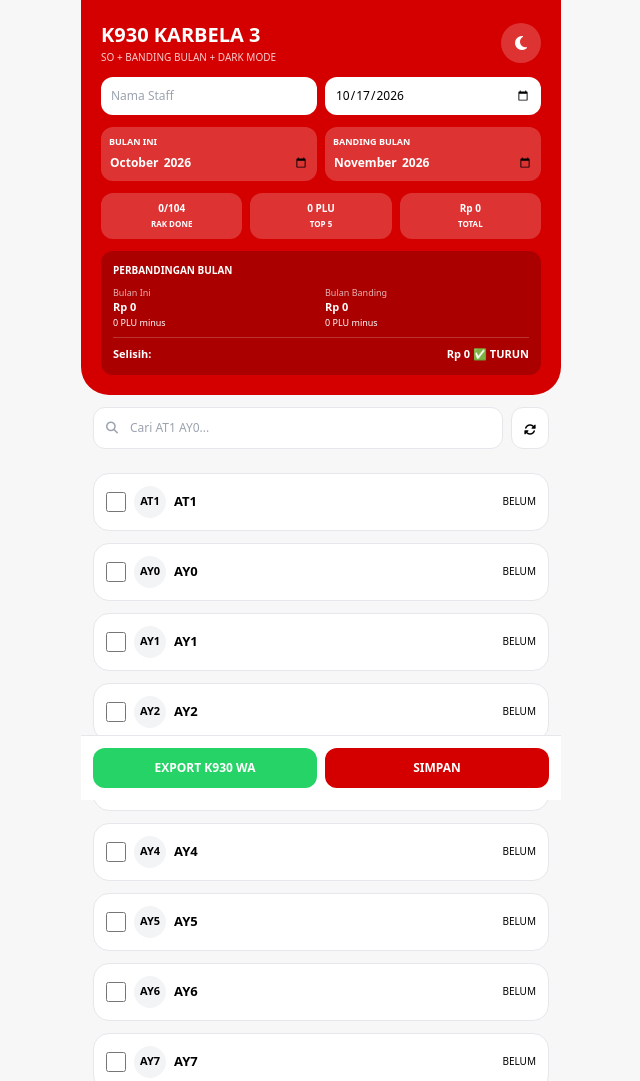
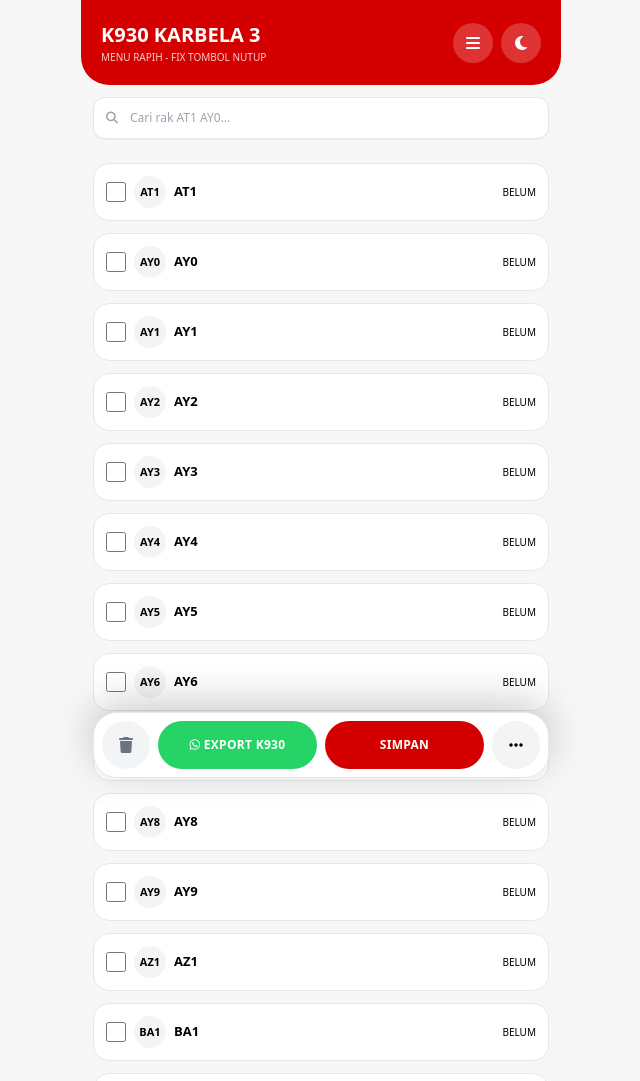
Before and after one commit to supriatna02030-blip/monitoring_so_karbela3, a plain HTML site: page index.html in a window 1280 px wide. Shown: the top 1081 px of the page, without its empty margins (319-959 px from the left). Drawn offline with nearby package versions, Linux system fonts and the light colour scheme.

Commit message:
Update index.html

```diff
--- a/index.html
+++ b/index.html
@@ -3,118 +3,88 @@
 <head>
 <meta charset="UTF-8">
 <meta name="viewport" content="width=device-width, initial-scale=1.0">
-<title>K930 KARBELA 3 - DARK + BANDING BULAN</title>
+<title>K930 KARBELA 3 - MENU RAPIH</title>
 <script src="https://cdn.tailwindcss.com"></script>
 <link rel="stylesheet" href="https://cdnjs.cloudflare.com/ajax/libs/font-awesome/6.4.0/css/all.min.css">
 <script>tailwind.config={darkMode:'class'}</script>
-<style>
-.dark body{background:#0F0F0F}
-</style>
 </head>
-<body class="max-w-[480px] mx-auto bg-[#F7F7F7] dark:bg-[#121212] min-h-screen pb-40 transition-all">
-<div class="bg-[#D40000] text-white p-5 rounded-b-[28px] sticky top-0 z-50">
+<body class="max-w-[480px] mx-auto bg-[#F7F7F7] dark:bg-[#121212] min-h-screen transition-all">
+<div class="bg-[#D40000] text-white p-5 rounded-b-[28px] sticky top-0 z-40">
 <div class="flex justify-between items-center">
-<div>
-<h1 class="font-black text-[20px]">K930 KARBELA 3</h1>
-<p class="text-[10px] opacity-80">SO + BANDING BULAN + DARK MODE</p>
+<div><h1 class="font-black text-[20px]">K930 KARBELA 3</h1><p class="text-[10px] opacity-80">MENU RAPIH - FIX TOMBOL NUTUP</p></div>
+<div class="flex gap-2">
+<button onclick="toggleMenu()" class="bg-white/20 w-10 h-10 rounded-full"><i class="fa-solid fa-bars"></i></button>
+<button onclick="toggleDark()" class="bg-white/20 w-10 h-10 rounded-full"><i id="darkIcon" class="fa-solid fa-moon"></i></button>
 </div>
-<button onclick="toggleDark()" id="darkBtn" class="bg-white/20 w-10 h-10 rounded-full"><i class="fa-solid fa-moon"></i></button>
 </div>
-
-<div class="grid grid-cols-2 gap-2 mt-3">
+<div id="topMenu" class="hidden mt-4 bg-black/20 rounded-2xl p-3 space-y-2">
+<div class="grid grid-cols-2 gap-2">
 <input id="nama" placeholder="Nama Staff" class="rounded-xl p-2.5 text-black text-xs outline-none">
 <input id="tanggal" type="date" class="rounded-xl p-2.5 text-black text-xs">
 </div>
-
-<!-- PILIH BULAN -->
-<div class="grid grid-cols-2 gap-2 mt-3">
-<div class="bg-white/20 rounded-xl p-2">
-<p class="text-[9px] font-bold">BULAN INI</p>
-<input id="bulanSekarang" type="month" onchange="gantiBulan()" class="w-full bg-transparent text-xs font-bold outline-none">
+<div class="grid grid-cols-2 gap-2">
+<div class="bg-white/20 rounded-xl p-2"><p class="text-[8px] font-bold">BULAN INI</p><input id="bulanSekarang" type="month" onchange="gantiBulan()" class="w-full bg-transparent text-xs font-bold outline-none"></div>
+<div class="bg-white/20 rounded-xl p-2"><p class="text-[8px] font-bold">BANDING BULAN</p><input id="bulanBanding" type="month" onchange="updateBanding()" class="w-full bg-transparent text-xs font-bold outline-none"></div>
 </div>
-<div class="bg-white/20 rounded-xl p-2">
-<p class="text-[9px] font-bold">BANDING BULAN</p>
-<input id="bulanBanding" type="month" onchange="updateBanding()" class="w-full bg-transparent text-xs font-bold outline-none">
-</div>
-</div>
-
-<div class="mt-3 grid grid-cols-3 gap-2 text-[10px] font-bold text-center">
+<div class="grid grid-cols-3 gap-2 text-[10px] font-bold text-center">
 <div class="bg-white/20 rounded-xl p-2"><p id="done">0/115</p><span class="text-[8px]">RAK DONE</span></div>
 <div class="bg-white/20 rounded-xl p-2"><p id="top5">0 PLU</p><span class="text-[8px]">TOP 5</span></div>
 <div class="bg-white/20 rounded-xl p-2"><p id="totalMinus">Rp 0</p><span class="text-[8px]">TOTAL</span></div>
 </div>
-
-<!-- PANEL BANDING -->
-<div id="panelBanding" class="mt-3 bg-black/20 rounded-xl p-3 hidden">
-<p class="text-[10px] font-black">PERBANDINGAN BULAN</p>
-<div class="grid grid-cols-2 gap-2 mt-2 text-[11px]">
-<div><p class="text-[9px] opacity-70">Bulan Ini</p><p id="b1Total" class="font-bold">Rp 0</p><p id="b1Plu" class="text-[9px]">0 PLU</p></div>
-<div><p class="text-[9px] opacity-70">Bulan Banding</p><p id="b2Total" class="font-bold">Rp 0</p><p id="b2Plu" class="text-[9px]">0 PLU</p></div>
-</div>
-<div class="mt-2 pt-2 border-t border-white/20 flex justify-between text-[11px] font-black">
-<span>Selisih:</span><span id="selisihBanding">Rp 0</span>
-</div>
+<div id="panelBanding" class="bg-black/20 rounded-xl p-3 hidden text-[11px]"><p class="font-black text-[10px]">PERBANDINGAN BULAN</p><div class="flex justify-between mt-1"><span>Bulan Ini: <b id="b1Total">Rp 0</b></span><span>Banding: <b id="b2Total">Rp 0</b></span></div><div class="flex justify-between mt-1 font-black border-t border-white/20 pt-1"><span>Selisih:</span><span id="selisihBanding">Rp 0</span></div></div>
 </div>
 </div>
 
-<div class="p-3 flex gap-2">
-<div class="flex-1 bg-white dark:bg-zinc-800 border dark:border-zinc-700 rounded-xl flex items-center px-3"><i class="fa-solid fa-search text-xs text-gray-400"></i><input id="search" oninput="render()" placeholder="Cari AT1 AY0..." class="bg-transparent w-full p-3 outline-none text-xs dark:text-white"></div>
-<button onclick="render()" class="bg-white dark:bg-zinc-800 border px-3 rounded-xl"><i class="fa-solid fa-rotate text-xs"></i></button>
+<div class="p-3"><div class="bg-white dark:bg-zinc-800 border dark:border-zinc-700 rounded-xl flex items-center px-3 shadow-sm"><i class="fa-solid fa-search text-xs text-gray-400"></i><input id="search" oninput="render()" placeholder="Cari rak AT1 AY0..." class="bg-transparent w-full p-3 outline-none text-xs dark:text-white"></div></div>
+
+<!-- LIST RAK, KASIH JARAK BAWAH 150PX BIAR GAK KETUTUP -->
+<div id="list" class="p-3 space-y-3 pb-[160px]"></div>
+
+<!-- MENU BAWAH RAPIH, GAK NUTUPIN LIST -->
+<div class="fixed bottom-0 left-1/2 -translate-x-1/2 w-full max-w-[480px] p-3 z-50 pointer-events-none">
+<div class="bg-white dark:bg-zinc-900 border dark:border-zinc-800 rounded-[24px] shadow-[0_-10px_40px_rgba(0,0,0,0.2)] p-2 flex gap-2 pointer-events-auto">
+<button onclick="resetAll()" class="w-12 h-12 bg-gray-100 dark:bg-zinc-800 rounded-full flex items-center justify-center"><i class="fa-solid fa-trash text-gray-500"></i></button>
+<button onclick="exportWA()" class="flex-1 bg-[#25D366] text-white py-3 rounded-full font-black text-xs tracking-wide"><i class="fa-brands fa-whatsapp"></i> EXPORT K930</button>
+<button onclick="save()" class="flex-1 bg-[#D40000] text-white py-3 rounded-full font-black text-xs tracking-wide">SIMPAN</button>
+<button onclick="toggleMenu()" class="w-12 h-12 bg-gray-100 dark:bg-zinc-800 rounded-full flex items-center justify-center"><i class="fa-solid fa-ellipsis"></i></button>
 </div>
-
-<div id="list" class="p-3 space-y-3"></div>
-
-<div class="fixed bottom-0 left-1/2 -translate-x-1/2 w-full max-w-[480px] bg-white dark:bg-zinc-900 border-t dark:border-zinc-800 p-3 flex gap-2 z-50">
-<button onclick="exportWA()" class="flex-1 bg-[#25D366] text-white py-3 rounded-xl font-bold text-xs">EXPORT K930 WA</button>
-<button onclick="save()" class="flex-1 bg-[#D40000] text-white py-3 rounded-xl font-bold text-xs">SIMPAN</button>
+<div class="h-[10px]"></div>
 </div>
 
 <script>
 const ITEMS = ["AT1","AY0","AY1","AY2","AY3","AY4","AY5","AY6","AY7","AY8","AY9","AZ1","BA1","BA2","CB1","CF1","CH1","CR1","CR2","CR3","CR4","CX1","CX2","DB1","DD1","DJ1","DJ2","DJ3","DJ4","DJ5","DJ6","EB1","EC1","ED1","EE1","EF1","EJ1","EP1","EP2","EP3","EP4","EP5","FP1","FP2","FP3","FP4","FP5","FP6","FP7","FP8","HB1","HB2","HB3","HB4","HB5","HB6","HB7","HC1","HD1","HG1","HH1","HI1","HM1","HN1","HO1","HS1","HT1","JA1","JC1","KI1","KJ1","KL1","KO1","KS1","MC1","MD1","ME1","MI1","MI2","MI3","NA1","NF1","NP1","OA1","OB1","OB2","OC1","Q31","Q32","Q41","Q51","Q52","Q53","Q54","Q55","QA1","S11","S12","S13","S14","S15","S16","S17","S18"];
+let bulanAktif = new Date().toISOString().slice(0,7);
+let dataAll = JSON.parse(localStorage.getItem('K930_KARBELA3_ALL') || '{}');
 
-let bulanAktif = new Date().toISOString().slice(0,7);
-let dataAll = JSON.parse(localStorage.getItem('K930_KARBELA3_ALL') || '{}'); // {2026-10:{code:{...}}, 2026-11:{...}}
-
-function getDataBulan(bulan){ if(!dataAll[bulan]) dataAll[bulan]={}; return dataAll[bulan]; }
+function getDataBulan(b){ if(!dataAll[b]) dataAll[b]={}; return dataAll[b]; }
 function getDataAktif(){ return getDataBulan(bulanAktif); }
-
-function gantiBulan(){
- bulanAktif = document.getElementById('bulanSekarang').value || new Date().toISOString().slice(0,7);
- render(); updateBanding();
-}
+function gantiBulan(){ bulanAktif=document.getElementById('bulanSekarang').value||bulanAktif; render(); }
+function toggleMenu(){ document.getElementById('topMenu').classList.toggle('hidden'); }
 function toggleDark(){
  document.documentElement.classList.toggle('dark');
- localStorage.setItem('K930_DARK', document.documentElement.classList.contains('dark'));
- document.getElementById('darkBtn').innerHTML = document.documentElement.classList.contains('dark') ? '<i class="fa-solid fa-sun"></i>' : '<i class="fa-solid fa-moon"></i>';
+ const isDark=document.documentElement.classList.contains('dark');
+ localStorage.setItem('K930_DARK', isDark);
+ document.getElementById('darkIcon').className = isDark ? 'fa-solid fa-sun' : 'fa-solid fa-moon';
 }
-
 function render(){
- const q = document.getElementById('search').value.toLowerCase();
- const list = document.getElementById('list'); list.innerHTML='';
- const data = getDataAktif();
+ const q=document.getElementById('search').value.toLowerCase();
+ const list=document.getElementById('list'); list.innerHTML='';
+ const data=getDataAktif();
  ITEMS.filter(c=>c.toLowerCase().includes(q)).forEach(code=>{
-  const d = data[code] || {checked:false, rak:'', nominal:'', items:[]};
-  let htmlItems = '';
+  const d=data[code]||{checked:false,rak:'',nominal:'',items:[]};
+  let htmlItems='';
   if(d.checked){
-   htmlItems = `<div class="p-2 bg-red-50 dark:bg-red-900/20 space-y-2 rounded-b-xl">`;
+   htmlItems=`<div class="p-2 bg-red-50 dark:bg-red-900/10 space-y-2">`;
    (d.items||[]).forEach((it,i)=>{
     htmlItems+=`<div class="bg-white dark:bg-zinc-800 border dark:border-zinc-700 rounded-xl p-2 space-y-1">
-      <div class="grid grid-cols-12 gap-1">
-        <input value="${it.plu||''}" oninput="uItem('${code}',${i},'plu',this.value)" placeholder="PLU" class="col-span-3 border rounded p-2 text-[12px] outline-none dark:bg-zinc-900 dark:text-white">
-        <input value="${it.nama||''}" oninput="uItem('${code}',${i},'nama',this.value)" placeholder="Nama Barang" class="col-span-7 border rounded p-2 text-[12px] outline-none dark:bg-zinc-900 dark:text-white">
-        <button onclick="dItem('${code}',${i})" class="col-span-2 bg-red-100 text-red-600 rounded"><i class="fa-solid fa-trash text-[11px]"></i></button>
-      </div>
-      <div class="grid grid-cols-2 gap-1">
-        <input value="${it.selisih||''}" oninput="uItem('${code}',${i},'selisih',this.value)" type="number" inputmode="numeric" placeholder="Selisih Rp" class="border rounded p-2 text-[12px] outline-none dark:bg-zinc-900 dark:text-white">
-        <input value="${it.qty||''}" oninput="uItem('${code}',${i},'qty',this.value)" type="number" inputmode="numeric" placeholder="Qty" class="border rounded p-2 text-[12px] outline-none dark:bg-zinc-900 dark:text-white">
-      </div></div>`;
+    <div class="grid grid-cols-12 gap-1"><input value="${it.plu||''}" oninput="uItem('${code}',${i},'plu',this.value)" placeholder="PLU" class="col-span-3 border rounded p-2 text-[12px] outline-none dark:bg-zinc-900 dark:text-white"><input value="${it.nama||''}" oninput="uItem('${code}',${i},'nama',this.value)" placeholder="Nama Barang" class="col-span-7 border rounded p-2 text-[12px] outline-none dark:bg-zinc-900 dark:text-white"><button onclick="dItem('${code}',${i})" class="col-span-2 bg-red-100 text-red-600 rounded"><i class="fa-solid fa-trash text-[11px]"></i></button></div>
+    <div class="grid grid-cols-2 gap-1"><input value="${it.selisih||''}" oninput="uItem('${code}',${i},'selisih',this.value)" type="number" inputmode="numeric" placeholder="Selisih Rp" class="border rounded p-2 text-[12px] outline-none dark:bg-zinc-900 dark:text-white"><input value="${it.qty||''}" oninput="uItem('${code}',${i},'qty',this.value)" type="number" inputmode="numeric" placeholder="Qty" class="border rounded p-2 text-[12px] outline-none dark:bg-zinc-900 dark:text-white"></div></div>`;
    });
-   if((d.items||[]).length < 5) htmlItems+=`<button onclick="aItem('${code}')" class="w-full py-3 border-2 border-dashed border-red-300 text-red-600 rounded-xl text-[11px] font-black">+ TAMBAH PLU (${(d.items||[]).length}/5)</button>`;
+   if((d.items||[]).length<5) htmlItems+=`<button onclick="aItem('${code}')" class="w-full py-3 border-2 border-dashed border-red-300 text-red-600 rounded-xl text-[11px] font-black">+ TAMBAH PLU (${(d.items||[]).length}/5)</button>`;
    htmlItems+=`</div>`;
   }
-  const el = document.createElement('div');
-  el.className = `bg-white dark:bg-zinc-800 rounded-2xl border dark:border-zinc-700 overflow-hidden ${d.checked?'border-[#D40000]':''}`;
-  el.innerHTML = `<label class="flex justify-between items-center p-3 cursor-pointer"><div class="flex items-center gap-2"><input type="checkbox" ${d.checked?'checked':''} onchange="tog('${code}')" class="w-5 h-5 accent-[#D40000]"><div class="w-8 h-8 rounded-full flex items-center justify-center text-[11px] font-black ${d.checked?'bg-[#D40000] text-white':'bg-gray-100 dark:bg-zinc-700'}">${code}</div><b class="text-[13px] dark:text-white">${code}</b></div><span class="text-[10px] dark:text-gray-300">${d.checked?`Rp${Number(d.nominal||0).toLocaleString('id-ID')} | ${d.rak||'-'}`:'BELUM'}</span></label><div class="${d.checked?'':'hidden'} border-t dark:border-zinc-700 p-3 space-y-2 bg-[#FFF8F8] dark:bg-zinc-900"><div class="grid grid-cols-2 gap-2"><input value="${d.rak}" oninput="set('${code}','rak',this.value.toUpperCase())" placeholder="No Rak" class="border rounded-lg p-2.5 text-[13px] outline-none dark:bg-zinc-800 dark:text-white"><input value="${d.nominal}" oninput="set('${code}','nominal',this.value)" type="number" inputmode="numeric" placeholder="Total Rp" class="border rounded-lg p-2.5 text-[13px] outline-none dark:bg-zinc-800 dark:text-white"></div>${htmlItems}</div>`;
+  const el=document.createElement('div'); el.className=`bg-white dark:bg-zinc-800 rounded-2xl border dark:border-zinc-700 overflow-hidden ${d.checked?'border-[#D40000] shadow':''}`;
+  el.innerHTML=`<label class="flex justify-between items-center p-3 cursor-pointer"><div class="flex items-center gap-2"><input type="checkbox" ${d.checked?'checked':''} onchange="tog('${code}')" class="w-5 h-5 accent-[#D40000]"><div class="w-8 h-8 rounded-full flex items-center justify-center text-[11px] font-black ${d.checked?'bg-[#D40000] text-white':'bg-gray-100 dark:bg-zinc-700 dark:text-white'}">${code}</div><b class="text-[13px] dark:text-white">${code}</b></div><span class="text-[10px] dark:text-gray-300">${d.checked?`Rp${Number(d.nominal||0).toLocaleString('id-ID')} | ${d.rak||'-'}`:'BELUM'}</span></label><div class="${d.checked?'':'hidden'} border-t dark:border-zinc-700 p-3 space-y-2 bg-[#FFF8F8] dark:bg-zinc-900"><div class="grid grid-cols-2 gap-2"><input value="${d.rak}" oninput="set('${code}','rak',this.value.toUpperCase())" placeholder="No Rak" class="border rounded-lg p-2.5 text-[13px] outline-none dark:bg-zinc-800 dark:text-white"><input value="${d.nominal}" oninput="set('${code}','nominal',this.value)" type="number" inputmode="numeric" placeholder="Total Rp" class="border rounded-lg p-2.5 text-[13px] outline-none dark:bg-zinc-800 dark:text-white"></div>${htmlItems}</div>`;
   list.appendChild(el);
  }); upd();
 }
@@ -130,37 +100,25 @@ function upd(){
  updateBanding();
 }
 function updateBanding(){
- const b1 = document.getElementById('bulanSekarang').value;
- const b2 = document.getElementById('bulanBanding').value;
- if(!b2) { document.getElementById('panelBanding').classList.add('hidden'); return; }
+ const b1=document.getElementById('bulanSekarang').value; const b2=document.getElementById('bulanBanding').value;
+ if(!b2){ document.getElementById('panelBanding').classList.add('hidden'); return; }
  document.getElementById('panelBanding').classList.remove('hidden');
- const d1 = getDataBulan(b1); const d2 = getDataBulan(b2);
- let t1=0,p1=0,t2=0,p2=0;
- Object.values(d1).forEach(v=>{ t1+=Number(v.nominal||0); p1+=(v.items||[]).length; });
- Object.values(d2).forEach(v=>{ t2+=Number(v.nominal||0); p2+=(v.items||[]).length; });
- document.getElementById('b1Total').innerText='Rp '+t1.toLocaleString('id-ID'); document.getElementById('b1Plu').innerText=p1+' PLU minus';
- document.getElementById('b2Total').innerText='Rp '+t2.toLocaleString('id-ID'); document.getElementById('b2Plu').innerText=p2+' PLU minus';
- const sel = t1 - t2;
- document.getElementById('selisihBanding').innerText=(sel>0?'+ Rp ':'Rp ')+sel.toLocaleString('id-ID') + (sel>0?' 🔺 NAIK':' ✅ TURUN');
+ const d1=getDataBulan(b1); const d2=getDataBulan(b2); let t1=0,t2=0; Object.values(d1).forEach(v=>t1+=Number(v.nominal||0)); Object.values(d2).forEach(v=>t2+=Number(v.nominal||0));
+ document.getElementById('b1Total').innerText='Rp '+t1.toLocaleString('id-ID'); document.getElementById('b2Total').innerText='Rp '+t2.toLocaleString('id-ID');
+ document.getElementById('selisihBanding').innerText='Rp '+(t1-t2).toLocaleString('id-ID')+(t1>t2?' 🔺':' ✅');
 }
-function save(){ ls(); alert('Tersimpan K930 '+bulanAktif+'!'); }
+function resetAll(){ if(confirm('Reset bulan '+bulanAktif+'?')){ dataAll[bulanAktif]={}; ls(); render(); } }
+function save(){ ls(); alert('Tersimpan K930 '+bulanAktif); }
 function exportWA(){
- const n=document.getElementById('nama').value||'STAFF'; const b1=document.getElementById('bulanSekarang').value; const b2=document.getElementById('bulanBanding').value;
- let txt=`*LAPORAN SO K930 KARBELA 3*%0A%0AToko: K930%0ABulan: ${b1}%0AStaff: ${n}%0A%0A`;
- const data=getDataAktif();
+ const n=document.getElementById('nama').value||'STAFF'; const b1=document.getElementById('bulanSekarang').value;
+ let txt=`*LAPORAN SO K930 KARBELA 3*%0ABulan: ${b1} | ${n}%0A%0A`; const data=getDataAktif();
  Object.entries(data).forEach(([code,v])=>{ txt+=`*${code} ${v.rak||''} Rp${Number(v.nominal||0).toLocaleString('id-ID')}*%0A`; (v.items||[]).forEach((it,i)=>{ txt+=`${i+1}. PLU ${it.plu||'-'} ${it.nama||'-'} Qty${it.qty||'-'} Rp${Number(it.selisih||0).toLocaleString('id-ID')}%0A`; }); txt+=`%0A`; });
- if(b2){ const d2=getDataBulan(b2); let t1=0,t2=0; Object.values(data).forEach(v=>t1+=Number(v.nominal||0)); Object.values(d2).forEach(v=>t2+=Number(v.nominal||0)); txt+=`*BANDING ${b1} vs ${b2}: Rp${t1.toLocaleString('id-ID')} vs Rp${t2.toLocaleString('id-ID')} Selisih Rp${(t1-t2).toLocaleString('id-ID')}*%0A`; }
  window.open(`https://wa.me/?text=${txt}`,'_blank');
 }
-
-// INIT
-const now = new Date().toISOString().slice(0,7);
-const next = new Date(new Date().setMonth(new Date().getMonth()+1)).toISOString().slice(0,7);
-document.getElementById('bulanSekarang').value = now;
-document.getElementById('bulanBanding').value = next;
-bulanAktif = now;
-document.getElementById('tanggal').valueAsDate = new Date();
-if(localStorage.getItem('K930_DARK')==='true'){ document.documentElement.classList.add('dark'); }
+const now=new Date().toISOString().slice(0,7); const next=new Date(new Date().setMonth(new Date().getMonth()+1)).toISOString().slice(0,7);
+document.getElementById('bulanSekarang').value=now; document.getElementById('bulanBanding').value=next; bulanAktif=now;
+document.getElementById('tanggal').valueAsDate=new Date();
+if(localStorage.getItem('K930_DARK')==='true'){ document.documentElement.classList.add('dark'); document.getElementById('darkIcon').className='fa-solid fa-sun'; }
 render();
 </script>
 </body>
```
